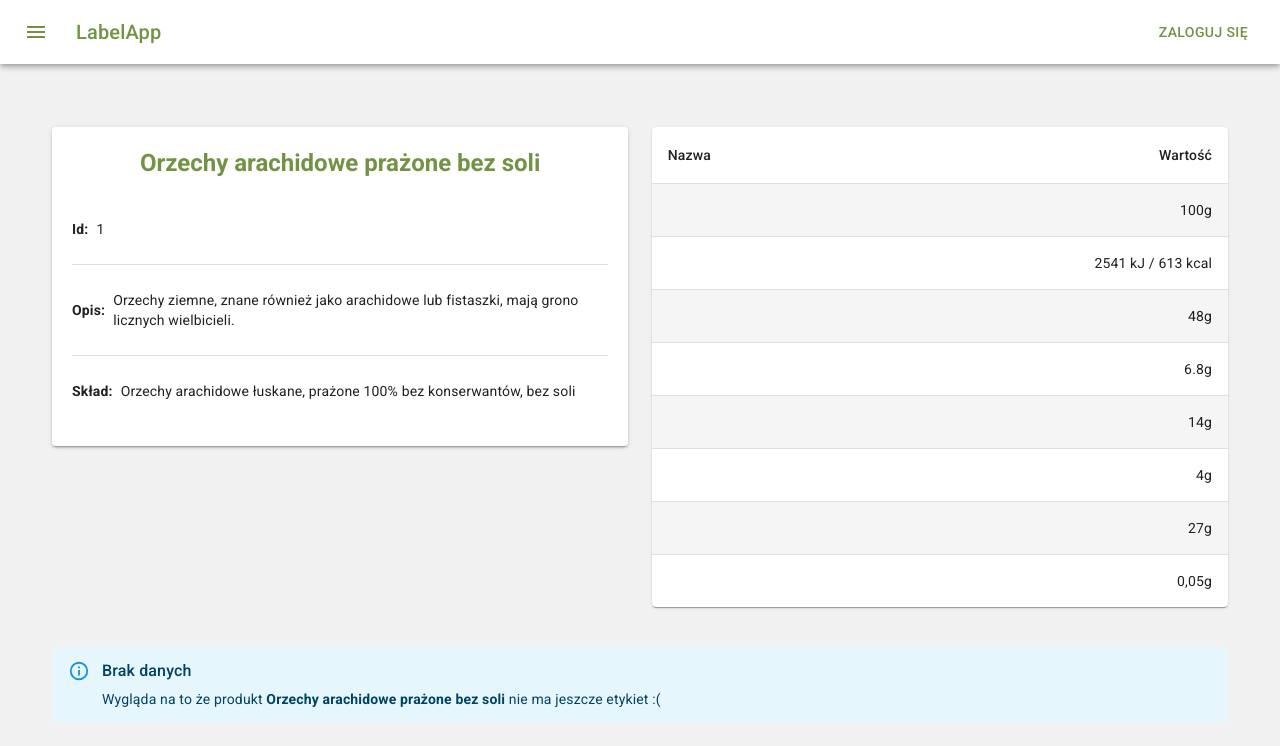
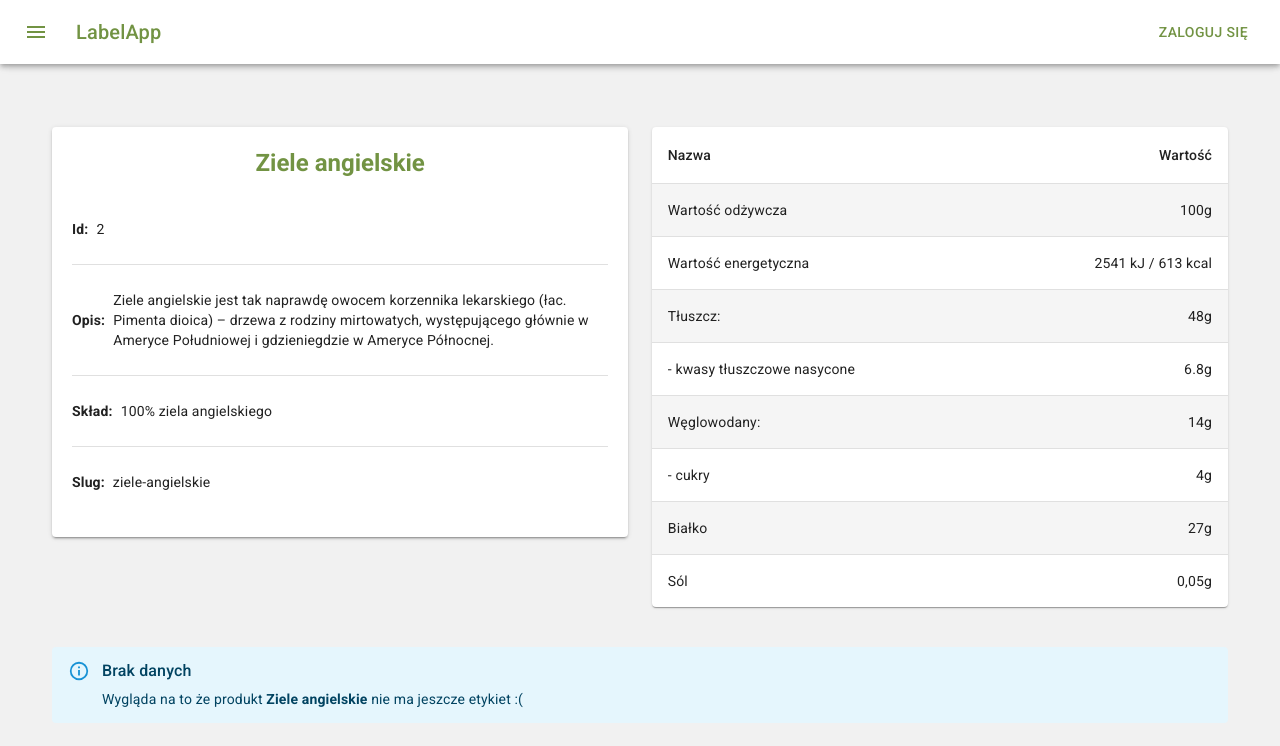
Before and after one commit to KrzychuuWEB/Label-Management-Client, a Next.js app: page /products/1 in a window 1280 px wide. Shown: the top 746 px of the page. Built offline with nearby package versions, Linux system fonts and the light colour scheme.

Commit message:
Change product id to product slug

```diff
--- a/src/app/products/[productId]/components/labels/productGetLabelsByBusiness.js
+++ b/src/app/products/[slug]/components/labels/productGetLabelsByBusiness.js
@@ -1,5 +1,5 @@
 import React from "react";
-import CustomTabPanel from "@/app/products/[productId]/components/labels/CustomTabPanel";
+import CustomTabPanel from "@/app/products/[slug]/components/labels/CustomTabPanel";
 import Label from "@/components/label/label";
 import styled from "@emotion/styled";
 
--- a/src/app/products/[productId]/components/productInformations.js
+++ b/src/app/products/[slug]/components/productInformations.js
@@ -71,6 +71,22 @@ const ProductInformations = ({product, isLoading}) => {
                 </Typography>
             </FlexChildren>
 
+            <Divider/>
+
+            <FlexChildren>
+                <Typography variant="body2" fontWeight="bold" sx={{marginRight: 1}}>
+                    Slug:
+                </Typography>
+
+                <Typography variant="body2">
+                    {
+                        isLoading
+                            ? (<Skeleton variant="text" width={100} height={40}/>)
+                            : product.slug
+                    }
+                </Typography>
+            </FlexChildren>
+
         </CustomPaper>
     );
 };
--- a/src/app/products/[productId]/components/productNutritionalValuesTable.js
+++ b/src/app/products/[slug]/components/productNutritionalValuesTable.js
@@ -32,7 +32,7 @@ const NutritionalTableValues = ({product, isLoading}) => {
                             {
                                product.nutritionalValues && product.nutritionalValues.map(item => (
                                     <CustomTableRow key={item.id}>
-                                        <TableCell>{item.name}</TableCell>
+                                        <TableCell>{item.nutritional_name_id.name}</TableCell>
                                         <TableCell align="right">{item.value}</TableCell>
                                     </CustomTableRow>
                                 ))
--- a/src/app/products/[productId]/page.js
+++ b/src/app/products/[slug]/page.js
@@ -4,10 +4,10 @@ import React, {useEffect, useState} from "react";
 import {useParams} from "next/navigation";
 import {productsTable} from "@/inMemoryDatabase/products";
 import styled from "@emotion/styled";
-import NutritionalValuesTable from "@/app/products/[productId]/components/productNutritionalValuesTable";
-import ProductInformations from "@/app/products/[productId]/components/productInformations";
-import ProductLabelTabBar from "@/app/products/[productId]/components/labels/productLabelTabBar";
-import ProductGetLabelsByBusiness from "@/app/products/[productId]/components/labels/productGetLabelsByBusiness";
+import NutritionalValuesTable from "@/app/products/[slug]/components/productNutritionalValuesTable";
+import ProductInformations from "@/app/products/[slug]/components/productInformations";
+import ProductLabelTabBar from "@/app/products/[slug]/components/labels/productLabelTabBar";
+import ProductGetLabelsByBusiness from "@/app/products/[slug]/components/labels/productGetLabelsByBusiness";
 import {Alert, AlertTitle, Skeleton} from "@mui/material";
 import {labelsTable} from "@/inMemoryDatabase/labels";
 
@@ -20,7 +20,7 @@ const Flex = styled('div')(() => ({
 
 const GetProductById = () => {
     const params = useParams();
-    const productId = params.productId;
+    const productSlug = params.slug;
     const [activeTab, setActiveTab] = useState(0);
     const [isLoading, setIsLoading] = useState(true);
     const [product, setProducts] = useState({});
@@ -28,11 +28,11 @@ const GetProductById = () => {
 
     useEffect(() => {
         setTimeout(() => {
-            setProducts(productsTable[productId - 1]);
+            setProducts(productsTable[1]);
             setLabels(labelsTable[1]);
             setIsLoading(false);
         }, 5000);
-    }, [productId]);
+    }, [productSlug]);
 
     const changeTab = (event, tab) => {
         setActiveTab(tab);
--- a/src/components/menu/leftmenu.js
+++ b/src/components/menu/leftmenu.js
@@ -21,7 +21,7 @@ const LeftMenu = ({isOpen, toggleDrawer}) => {
                         <ListItem disablePadding>
                             <ListItemButton href={routes.home}>
                                 <ListItemIcon>
-                                    <Home />
+                                    <Home/>
                                 </ListItemIcon
                                 >
                                 <ListItemText primary="Strona główna"/>
@@ -31,7 +31,7 @@ const LeftMenu = ({isOpen, toggleDrawer}) => {
                         <ListItem disablePadding>
                             <ListItemButton href={routes.products.create}>
                                 <ListItemIcon>
-                                    <Inventory />
+                                    <Inventory/>
                                 </ListItemIcon
                                 >
                                 <ListItemText primary="Dodaj produkt"/>
@@ -39,19 +39,9 @@ const LeftMenu = ({isOpen, toggleDrawer}) => {
                         </ListItem>
 
                         <ListItem disablePadding>
-                            <ListItemButton href={routes.products.getById(1)}>
-                                <ListItemIcon>
-                                    <Inventory />
-                                </ListItemIcon
-                                >
-                                <ListItemText primary="Pokaż produkt"/>
-                            </ListItemButton>
-                        </ListItem>
-
-                        <ListItem disablePadding>
                             <ListItemButton href={routes.labels.create}>
                                 <ListItemIcon>
-                                    <Label />
+                                    <Label/>
                                 </ListItemIcon
                                 >
                                 <ListItemText primary="Stwórz etykietę"/>
--- a/src/utils/routes.js
+++ b/src/utils/routes.js
@@ -6,6 +6,6 @@ export const routes = {
     },
     products: {
         create: "/products/create",
-        getById: (productId) => `/products/${productId}`,
+        getBySlug: (slug) => `/products/${slug}`,
     },
 }
```
Also changed, not shown: src/app/page.js (+4 -3 lines), src/app/products/[slug]/components/labels/CustomTabPanel.js (renamed from src/app/products/[productId]/components/labels/CustomTabPanel.js), src/app/products/[slug]/components/labels/productLabelTabBar.js (renamed from src/app/products/[productId]/components/labels/productLabelTabBar.js).
